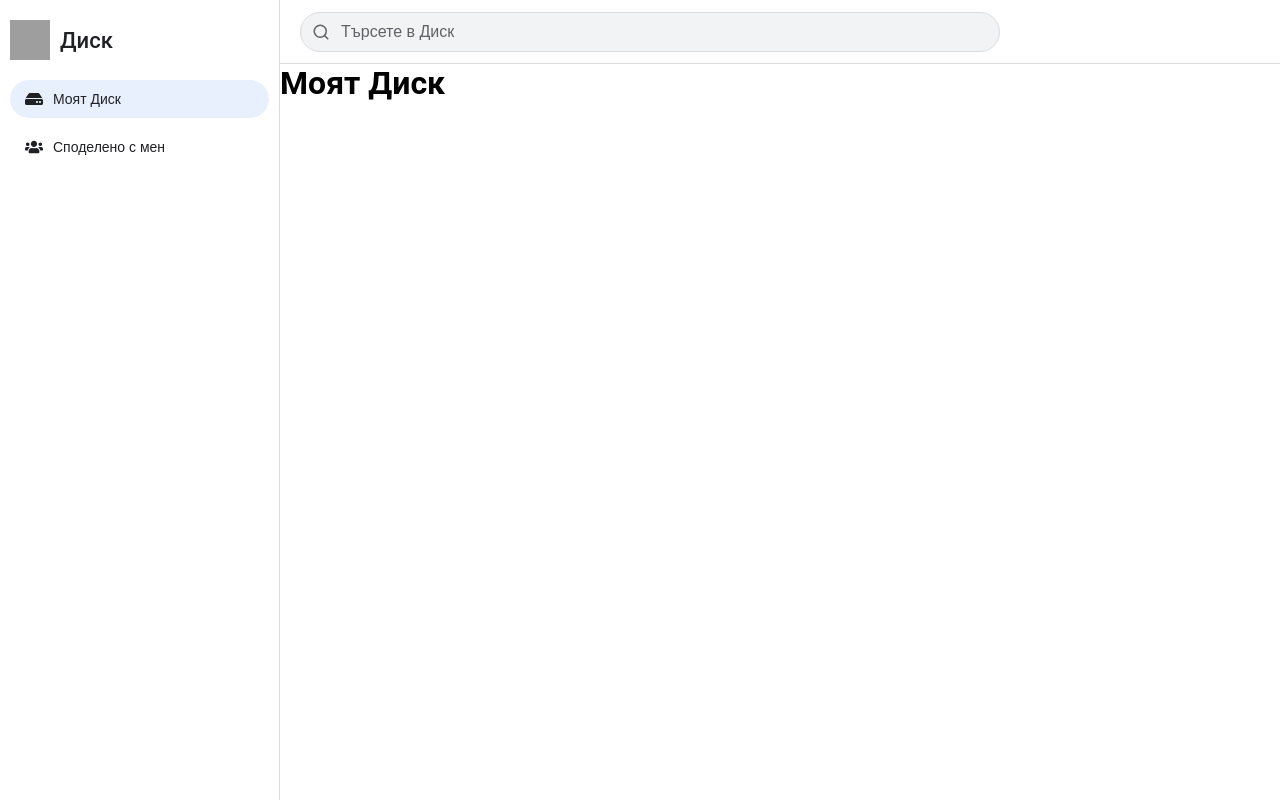
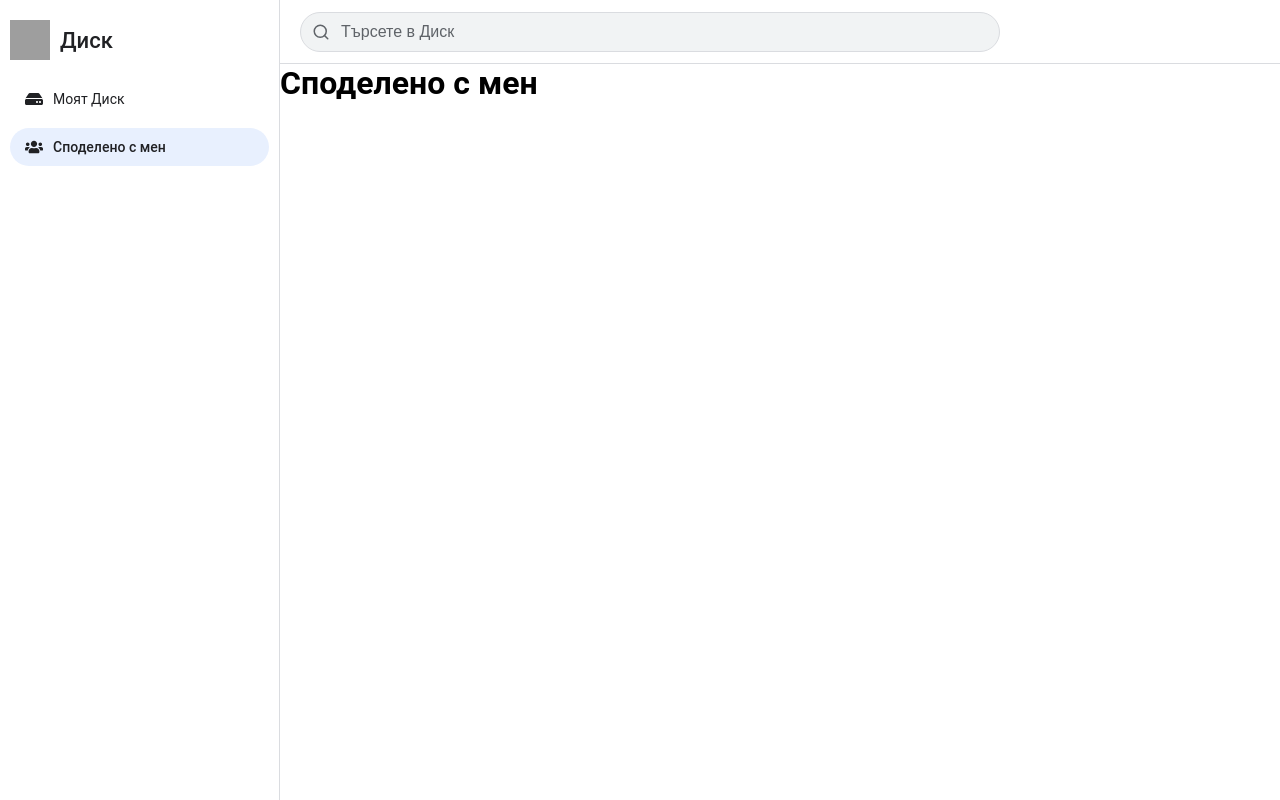
Before and after one commit to NikolayDinkov/WT-MonoRepo, a React (Vite) app in the folder FE/: page /shared-with-me in a window 1280 px wide. Built offline with nearby package versions, Linux system fonts and the light colour scheme; grey boxes are pictures that could not be loaded.

Commit message:
Add react router

```diff
--- a/FE/package.json
+++ b/FE/package.json
@@ -12,7 +12,8 @@
   "dependencies": {
     "react": "^19.0.0",
     "react-dom": "^19.0.0",
-    "react-icons": "^5.5.0"
+    "react-icons": "^5.5.0",
+    "react-router-dom": "^7.5.2"
   },
   "devDependencies": {
     "@eslint/js": "^9.22.0",
--- a/FE/src/App.tsx
+++ b/FE/src/App.tsx
@@ -1,20 +1,32 @@
-import { useState } from 'react';
+import {
+  BrowserRouter as Router,
+  Routes,
+  Route,
+  Navigate,
+} from 'react-router-dom';
 import './App.css';
 import Sidebar from './components/Sidebar/Sidebar';
 import Header from './components/Header/Header';
 import MainContent from './components/MainContent/MainContent';
 
 const App = () => {
-  const [activePage, setActivePage] = useState('myDrive');
-
   return (
-    <div className="app">
-      <Sidebar activePage={activePage} setActivePage={setActivePage} />
-      <div className="main-area">
-        <Header />
-        <MainContent activePage={activePage} />
+    <Router>
+      <div className="app">
+        <Sidebar />
+        <div className="main-area">
+          <Header />
+          <Routes>
+            <Route path="/my-drive" element={<MainContent page="myDrive" />} />
+            <Route
+              path="/shared-with-me"
+              element={<MainContent page="shared" />}
+            />
+            <Route path="*" element={<Navigate to="/my-drive" replace />} />
+          </Routes>
+        </div>
       </div>
-    </div>
+    </Router>
   );
 };
 
--- a/FE/src/components/MainContent/MainContent.tsx
+++ b/FE/src/components/MainContent/MainContent.tsx
@@ -2,14 +2,14 @@ import React from 'react';
 import './MainContent.css';
 
 interface MainContentProps {
-  activePage: string;
+  page: string;
 }
 
-const MainContent: React.FC<MainContentProps> = ({ activePage }) => {
+const MainContent: React.FC<MainContentProps> = ({ page }) => {
   return (
     <div className="main-content">
-      {activePage === 'myDrive' && <h1>Моят Диск</h1>}
-      {activePage === 'shared' && <h1>Споделено с мен</h1>}
+      {page === 'myDrive' && <h1>Моят Диск</h1>}
+      {page === 'shared' && <h1>Споделено с мен</h1>}
     </div>
   );
 };
--- a/FE/src/components/Sidebar/Sidebar.css
+++ b/FE/src/components/Sidebar/Sidebar.css
@@ -34,6 +34,7 @@
 
 .sidebar-button {
   display: flex;
+  text-decoration: none;
   align-items: center;
   gap: 10px;
   background-color: transparent;
--- a/FE/src/components/Sidebar/Sidebar.tsx
+++ b/FE/src/components/Sidebar/Sidebar.tsx
@@ -1,13 +1,8 @@
-import React from 'react';
 import './Sidebar.css';
 import { FaHdd, FaUsers } from 'react-icons/fa';
+import { NavLink } from 'react-router-dom';
 
-interface SidebarProps {
-  activePage: string;
-  setActivePage: (page: string) => void;
-}
-
-const Sidebar: React.FC<SidebarProps> = ({ activePage, setActivePage }) => {
+const Sidebar = () => {
   return (
     <div className="sidebar">
       <div className="sidebar-header">
@@ -19,20 +14,25 @@ const Sidebar: React.FC<SidebarProps> = ({ activePage, setActivePage }) => {
       </div>
 
       <div className="sidebar-buttons">
-        <button
-          className={`sidebar-button ${activePage === 'myDrive' ? 'active' : ''}`}
-          onClick={() => setActivePage('myDrive')}
+        <NavLink
+          to="/my-drive"
+          className={({ isActive }) =>
+            `sidebar-button ${isActive ? 'active' : ''}`
+          }
         >
           <FaHdd className="sidebar-icon" />
           Моят Диск
-        </button>
-        <button
-          className={`sidebar-button ${activePage === 'shared' ? 'active' : ''}`}
-          onClick={() => setActivePage('shared')}
+        </NavLink>
+
+        <NavLink
+          to="/shared-with-me"
+          className={({ isActive }) =>
+            `sidebar-button ${isActive ? 'active' : ''}`
+          }
         >
           <FaUsers className="sidebar-icon" />
           Споделено с мен
-        </button>
+        </NavLink>
       </div>
     </div>
   );
```
Also changed, not shown: 1 other file (tests, documents, lock files or other folders).
